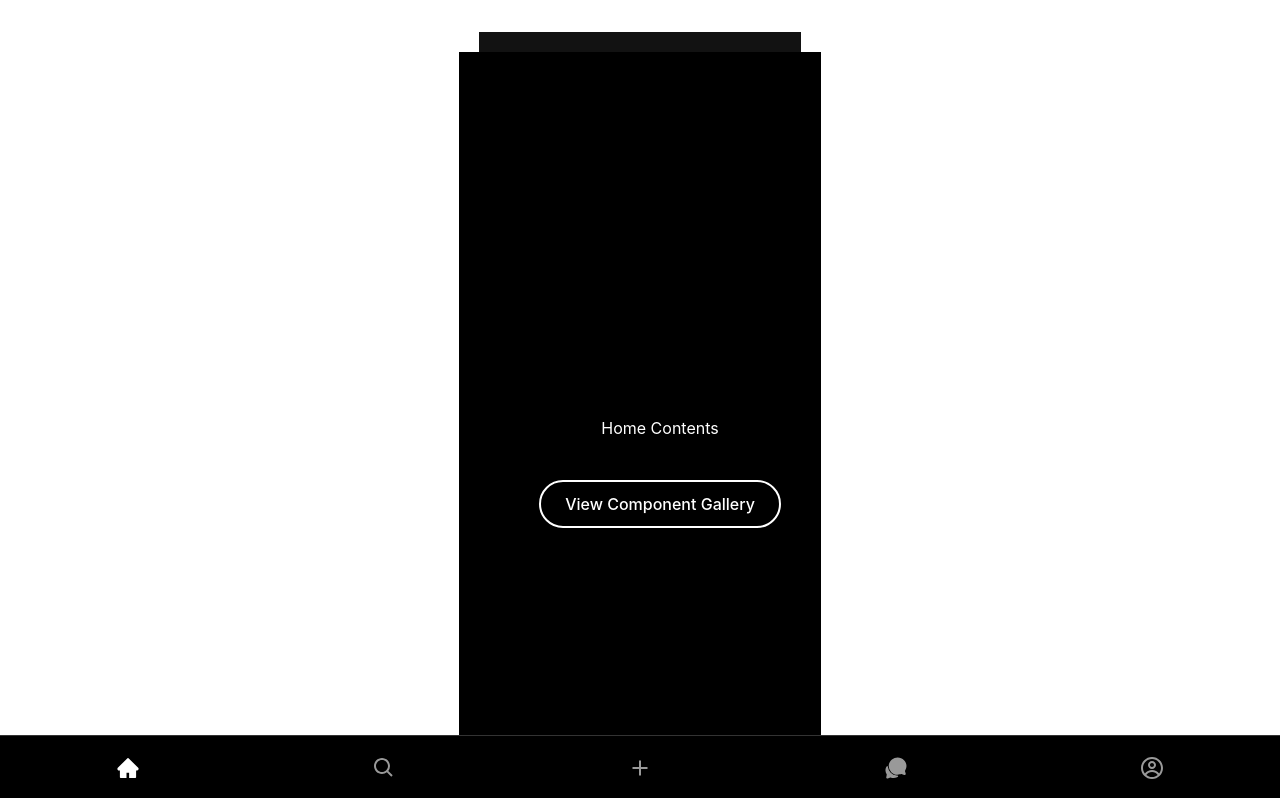
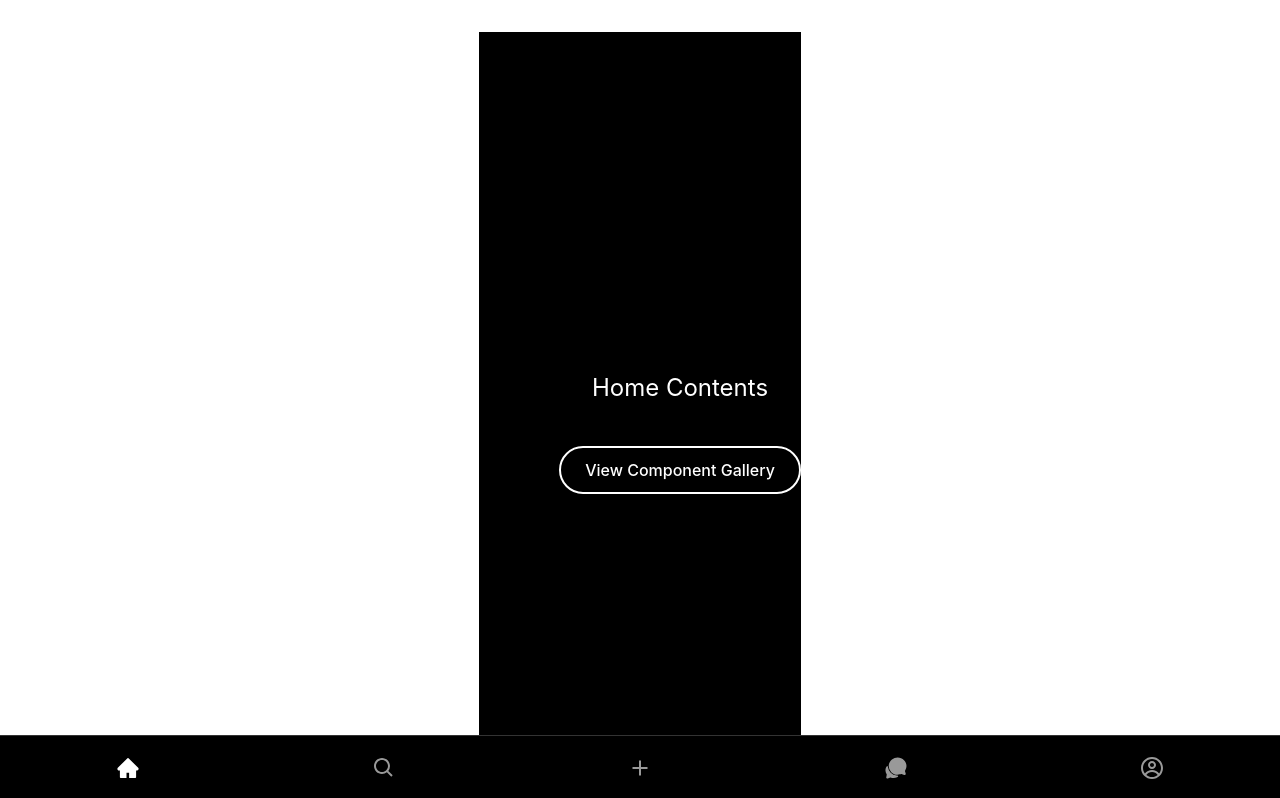
Before and after one commit to brief69/social-mold, a React (Vite) app: page / in a window 1280 px wide. Shown: the top 798 px of the page. Built offline with nearby package versions, Linux system fonts and the light colour scheme.

Commit message:
fix: Adjust layout styles for full-width content and proper background

```diff
--- a/src/App.tsx
+++ b/src/App.tsx
@@ -45,16 +45,16 @@ function App() {
 
   return (
     <ThemeProvider>
-      <div style={{ minHeight: '100vh', backgroundColor: '#121212' }}>
+      <div style={{
+        width: '100%',
+        minHeight: '100vh',
+      }}>
         <div style={{
+          width: '100%',
+          minHeight: '100vh',
           paddingBottom: '60px',
           paddingLeft: showSideNav ? '88px' : '0',
-          display: 'flex',
-          flexDirection: 'column',
-          gap: '20px',
-          alignItems: 'center',
-          minHeight: '100vh',
-          paddingTop: '20px',
+          transition: 'padding-left 0.3s ease',
         }}>
           {renderMainContent()}
         </div>
--- a/src/styles/Layout.css
+++ b/src/styles/Layout.css
@@ -1,32 +1,23 @@
 .layout-container {
   width: 100%;
   min-height: 100vh;
-  position: relative;
+  background-color: var(--background-color);
   display: flex;
   flex-direction: column;
-  gap: 20px;
-  padding: 20px;
-  background-color: var(--background-color);
 }
 
 .content-container {
   flex: 1;
+  width: 100%;
   display: flex;
   justify-content: center;
   align-items: center;
   color: var(--primary-color);
-  width: 100%;
-  max-width: 1200px;
-  margin: 0 auto;
-  padding: 20px;
+  font-size: 24px;
 }
 
 /* スマートフォン向け */
 @media (max-width: 480px) {
-  .layout-container {
-    padding: 10px;
-  }
-
   .content-container {
     padding: 10px;
   }
@@ -35,20 +26,13 @@
 /* タブレット向け */
 @media (min-width: 481px) and (max-width: 768px) {
   .content-container {
-    max-width: 90%;
+    padding: 20px;
   }
 }
 
-/* 小型デスクトップ向け */
-@media (min-width: 769px) and (max-width: 1024px) {
+/* デスクトップ向け */
+@media (min-width: 769px) {
   .content-container {
-    max-width: 80%;
+    padding: 40px;
   }
 }
-
-/* 大型デスクトップ向け */
-@media (min-width: 1025px) {
-  .content-container {
-    max-width: 1200px;
-  }
-}
```
